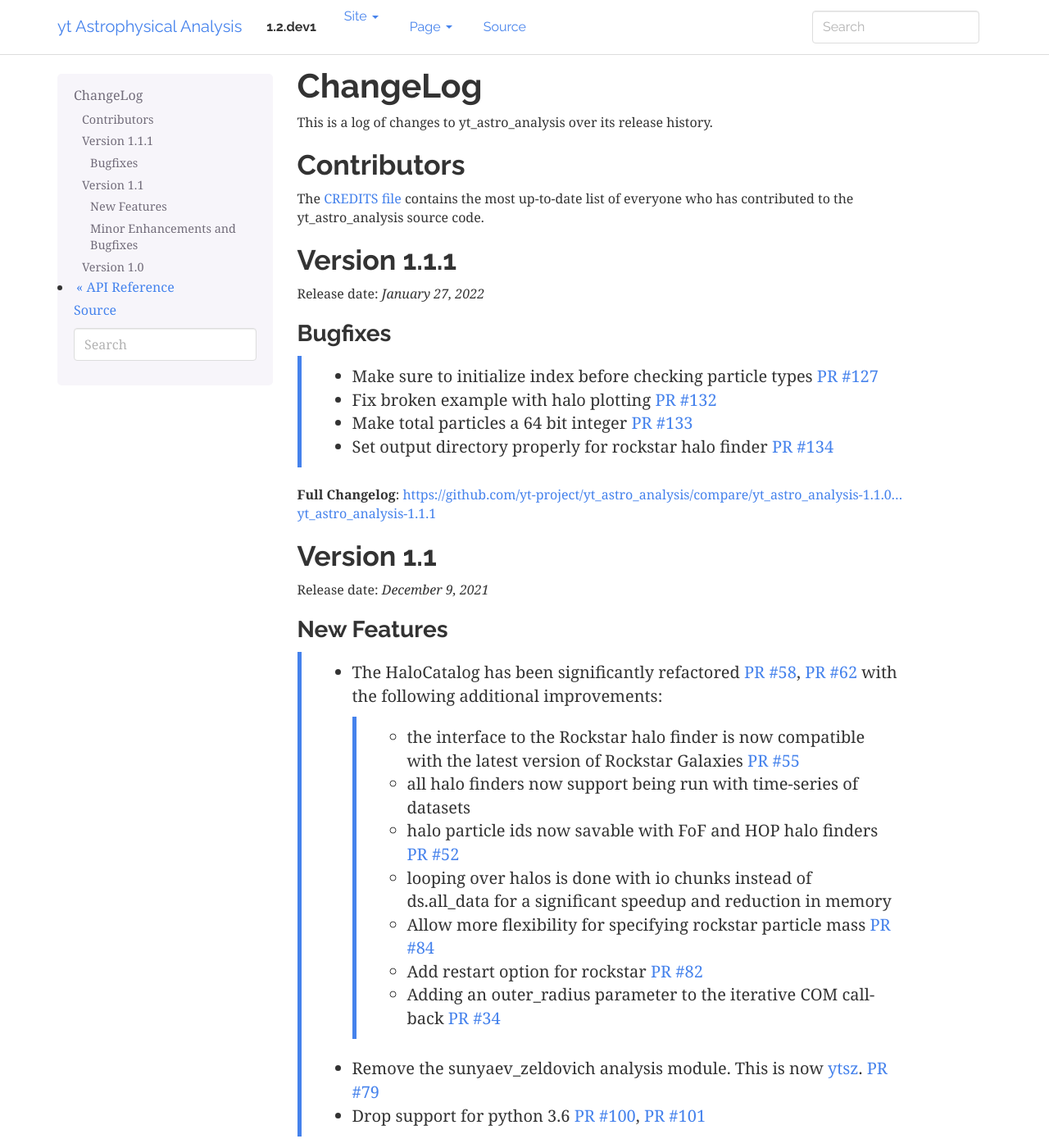
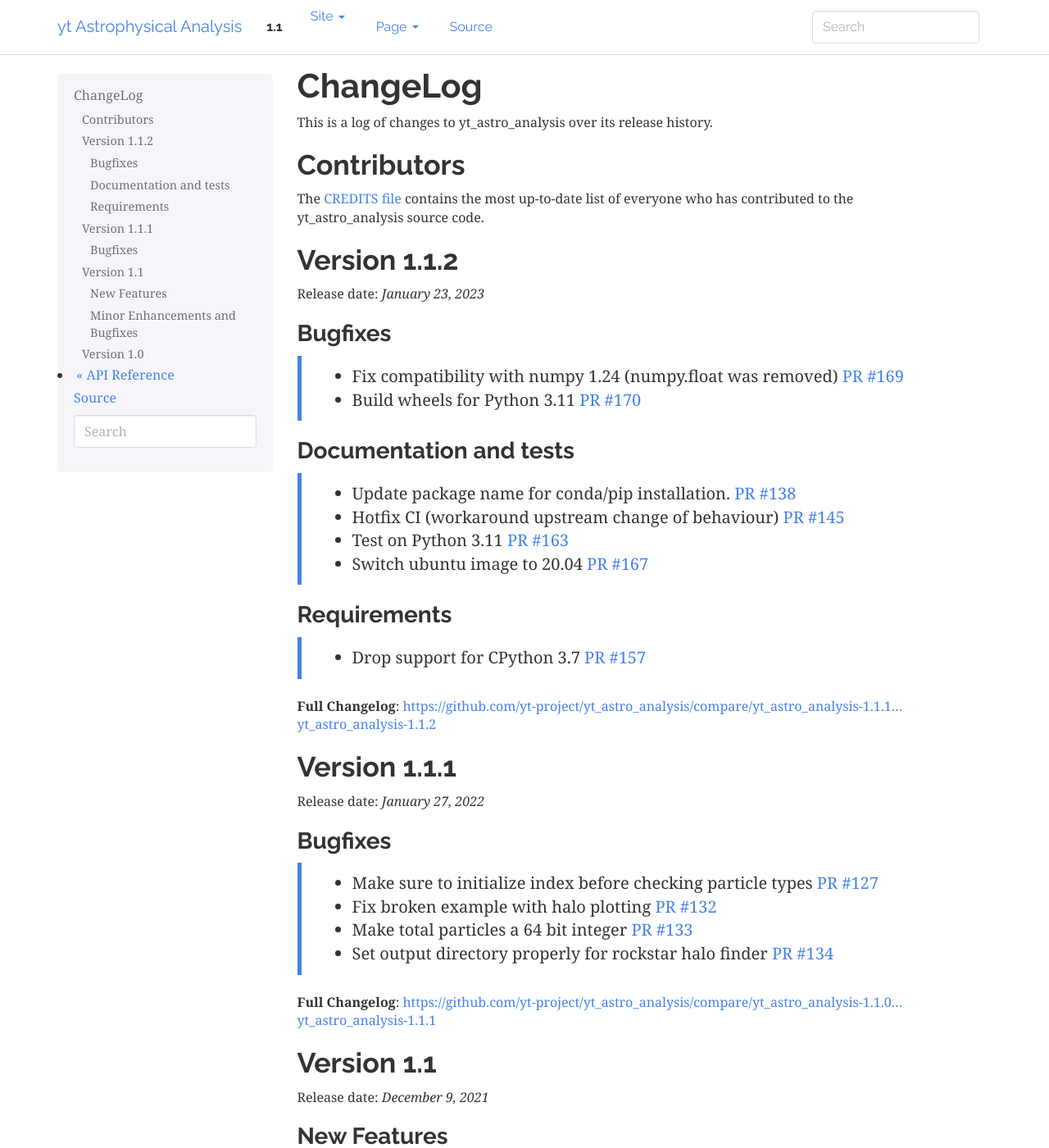
Before and after one commit to yt-project/yt_astro_analysis, a Sphinx documentation site: the page built from doc/source/changelog.rst, in a window 1280 px wide and 1400 px high. Shown: the whole window at 82% size. Built offline with Sphinx 7.4.7, drawn with Linux system fonts in a browser that asks for light colours; formulas are drawn with MathJax 3.

Commit message:
REL: prep release 1.1.2

```diff
--- a/CITATION.rst
+++ b/CITATION.rst
@@ -32,7 +32,7 @@ BbTeX entries are provided below:
                     Ben Keller and
                     Mark Richardson and
                     Clément Robert},
-    title        = {yt_astro_analysis version 1.1.1},
+    title        = {yt_astro_analysis version 1.1.2},
     month        = jan,
     year         = 2022,
     doi          = {10.5281/zenodo.5911048},
--- a/doc/source/changelog.rst
+++ b/doc/source/changelog.rst
@@ -12,6 +12,31 @@ The `CREDITS file
 <https://github.com/yt-project/yt_astro_analysis/blob/main/CREDITS>`__
 contains the most up-to-date list of everyone who has contributed to the
 yt_astro_analysis source code.
+
+Version 1.1.2
+-------------
+
+Release date: *January 23, 2023*
+
+Bugfixes
+^^^^^^^^
+
+ * Fix compatibility with numpy 1.24 (numpy.float was removed) `PR #169 <https://github.com/yt-project/yt_astro_analysis/pull/169>`__
+ * Build wheels for Python 3.11 `PR #170 <https://github.com/yt-project/yt_astro_analysis/pull/170>`__
+
+Documentation and tests
+^^^^^^^^^^^^^^^^^^^^^^^
+ * Update package name for conda/pip installation. `PR #138 <https://github.com/yt-project/yt_astro_analysis/pull/138>`__
+ * Hotfix CI (workaround upstream change of behaviour) `PR #145 <https://github.com/yt-project/yt_astro_analysis/pull/145>`__
+ * Test on Python 3.11 `PR #163 <https://github.com/yt-project/yt_astro_analysis/pull/163>`__
+ * Switch ubuntu image to 20.04 `PR #167 <https://github.com/yt-project/yt_astro_analysis/pull/167>`__
+
+Requirements
+^^^^^^^^^^^^
+ * Drop support for CPython 3.7 `PR #157 <https://github.com/yt-project/yt_astro_analysis/pull/157>`__
+
+**Full Changelog**: https://github.com/yt-project/yt_astro_analysis/compare/yt_astro_analysis-1.1.1...yt_astro_analysis-1.1.2
+
 
 Version 1.1.1
 -------------
--- a/doc/source/conf.py
+++ b/doc/source/conf.py
@@ -79,9 +79,9 @@ author = "The yt project"
 # built documents.
 #
 # The short X.Y version.
-version = "1.2.dev1"
+version = "1.1"
 # The full version, including alpha/beta/rc tags.
-release = "1.2.dev1"
+release = "1.1.2"
 
 # The language for content autogenerated by Sphinx. Refer to documentation
 # for a list of supported languages.
--- a/setup.cfg
+++ b/setup.cfg
@@ -1,6 +1,6 @@
 [metadata]
 name = yt_astro_analysis
-version = 1.2.dev1
+version = 1.1.2
 description = yt astrophysical analysis modules extension
 long_description = file: README.md
 long_description_content_type = text/markdown
--- a/yt_astro_analysis/__init__.py
+++ b/yt_astro_analysis/__init__.py
@@ -13,7 +13,7 @@ API for yt astro analysis.
 # The full license is in the file COPYING.txt, distributed with this software.
 # -----------------------------------------------------------------------------
 
-__version__ = "1.2.dev1"
+__version__ = "1.1.2"
 
 from yt_astro_analysis import (
     cosmological_observation,
```
